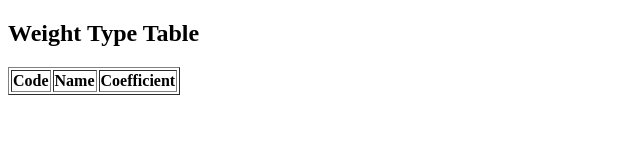
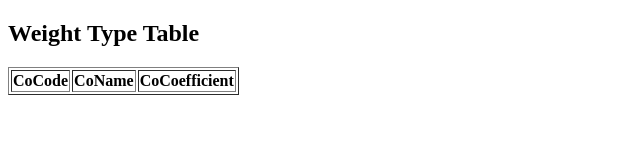
Before and after one commit to hapvn/CanPheLieu, a plain HTML site: page weight_type.html in a window 1280 px wide. Shown: the whole page, without its empty margins (0-640 px from the left). Drawn offline with Linux system fonts and the light colour scheme.

Commit message:
Update weight_type.html

```diff
--- a/weight_type.html
+++ b/weight_type.html
@@ -9,7 +9,7 @@
     <h2>Weight Type Table</h2>
     <table border="1">
   <thead>
-    <tr><th>Code</th><th>Name</th><th>Coefficient</th></tr>
+    <tr><th>CoCode</th><th>CoName</th><th>CoCoefficient</th></tr>
   </thead>
   <tbody id="weight_type_table"></tbody>
 </table>
```
